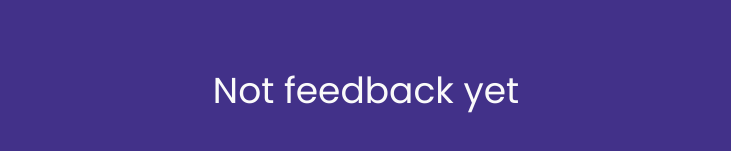
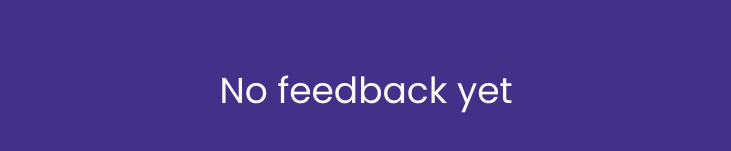
Before and after one commit to HAt0r1/goit-react-hw-02, a React (Vite) app: page / in a window 1280 px wide. Shown: the part 345-496 px from the top of the page, without its empty margins (274-1005 px from the left). Built offline with nearby package versions, Linux system fonts and the light colour scheme.

Commit message:
resolve grammar issue in text

```diff
--- a/src/components/App.jsx
+++ b/src/components/App.jsx
@@ -48,7 +48,7 @@ const App = () => {
       {reviewTotal !== 0 ? (
         <Feedback object={data} total={reviewTotal} percent={percentCount} />
       ) : (
-        <p className={style.message}>Not feedback yet</p>
+        <p className={style.message}>No feedback yet</p>
       )}
     </>
   );
```
